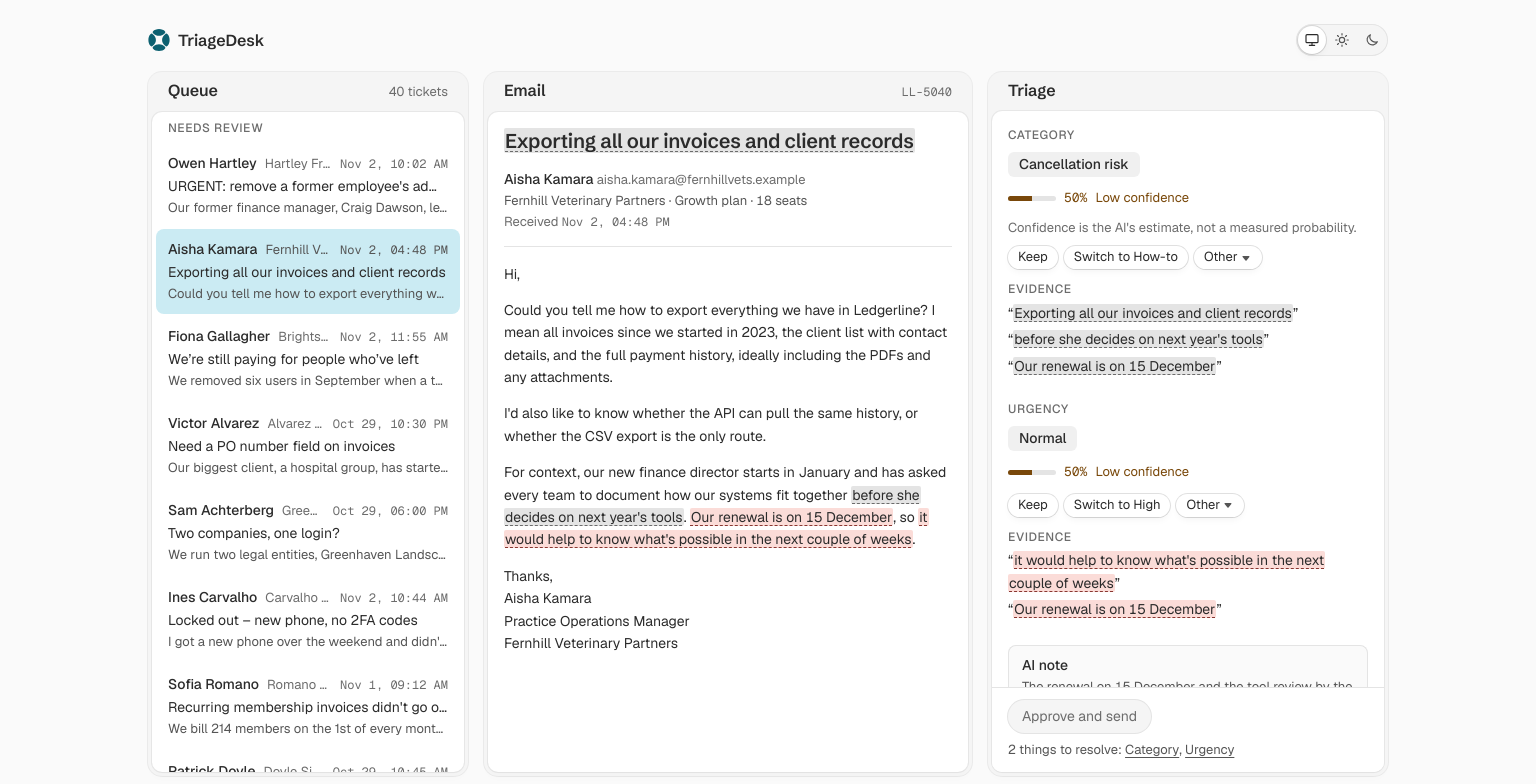
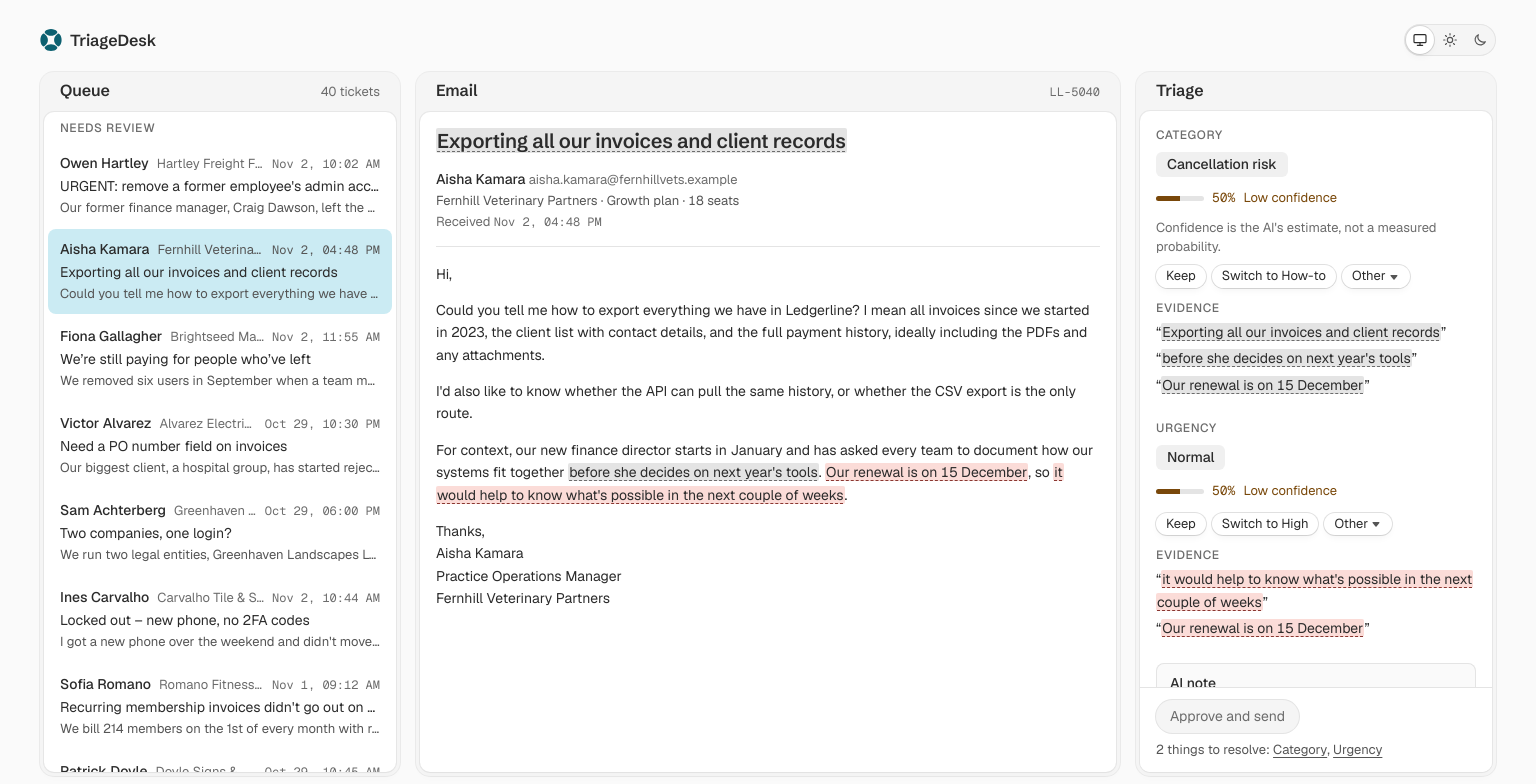
Before and after one commit to adi-ac/triage-desk, a Next.js app: page /tickets/LL-5040 in a window 1536 px wide. Shown: the top 784 px of the page. Built offline with nearby package versions, Linux system fonts and the light colour scheme.

Commit message:
Reapply "Large-desktop layout from 1536px: 360 / 704 / 360"
This reverts commit ccf130131407504d2cc31a3873f9014c36d31935.

```diff
--- a/app/tickets/inbox.module.css
+++ b/app/tickets/inbox.module.css
@@ -3,7 +3,9 @@
 /* The email column is exactly the reading measure plus the pane's padding
    (4px tray + 16px card on each side), so there's no dead space to the
    right of the email. 32em at the 14px reading size is 448px; the column is
-   488px. The shell is centered: 320 + 16 + 488 + 16 + 400 + 2 × 24 = 1288. */
+   488px. The shell is centered: 320 + 16 + 488 + 16 + 400 + 2 × 24 = 1288.
+   From 1536px the measure is 664px (type.css), so the column is 704px, and
+   queue and triage are both 360px: 360 + 16 + 704 + 16 + 360 + 48 = 1504. */
 .shell {
   --email-column: calc(var(--text-reading-measure) + 2 * (4px + 16px));
 
@@ -28,6 +30,15 @@
     grid-template-rows: auto minmax(0, 1fr);
     max-inline-size: 1288px;
     block-size: 100dvh;
+  }
+}
+
+/* Large desktop: queue and triage the same width, the email at the
+   original artifact's width. */
+@media (min-width: 1536px) {
+  .shell {
+    grid-template-columns: 360px minmax(0, var(--email-column)) 360px;
+    max-inline-size: 1504px;
   }
 }
 
--- a/styles/type.css
+++ b/styles/type.css
@@ -84,6 +84,16 @@
   }
 }
 
+/* Large desktop: the email's measure widens to 664px, so the inbox's email
+   column (measure + 40px of pane padding) is 704px, the width of the
+   original artifact's email column, which read better on big screens. In
+   px here, because the shell's column widths at this size are fixed px. */
+@media (min-width: 1536px) {
+  :root {
+    --text-reading-measure: 664px;
+  }
+}
+
 .text-title,
 .text-heading,
 .text-subheading {
```
Also changed, not shown: 2 other files (tests, documents, lock files or other folders).
